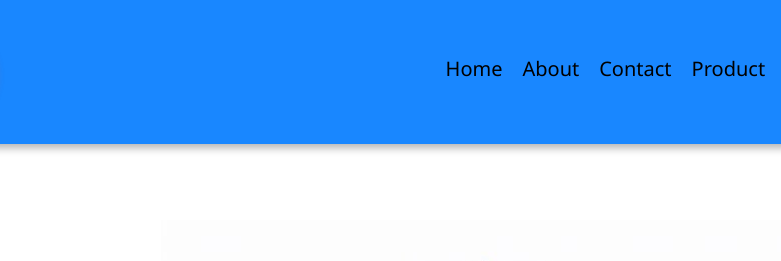
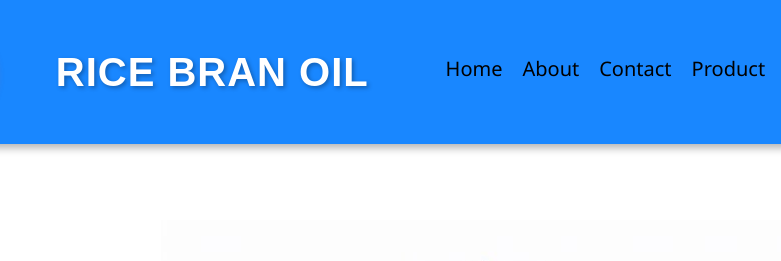
Before and after one commit to sumanpanja2005/MyWeb, a plain HTML site: page index.html in a window 1280 px wide. Shown: the top 261 px of the page, 158-939 px from the left. Drawn offline with Linux system fonts and the light colour scheme.

Commit message:
Update index.html
Signed-off-by: suman panja <161006434+sumanpanja2005@users.noreply.github.com>

```diff
--- a/index.html
+++ b/index.html
@@ -51,6 +51,7 @@
     <body>
       <header>
         <img src="logo.png" alt="company logo" width="100" height="100">
+          <h1>RICE BRAN OIL</h1>
         <div>
         <nav>
           <ul>
```
